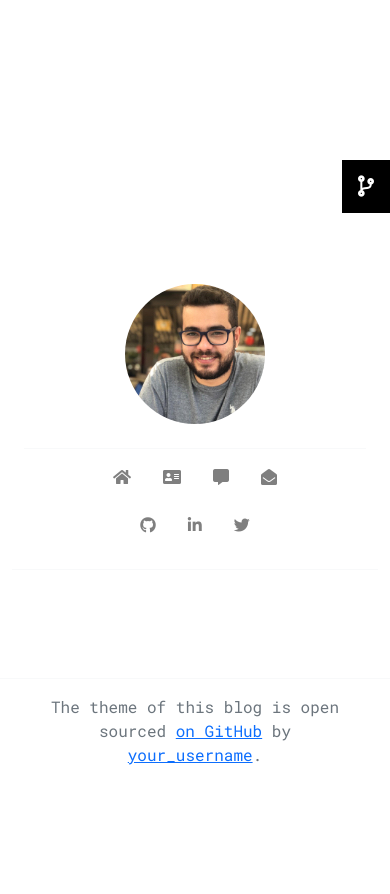
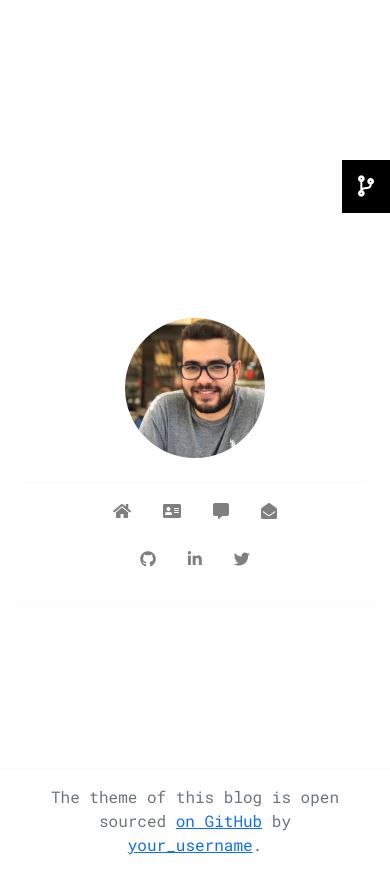
Before and after one commit to lbenicio/lbenicio-minimal-v1, a Jekyll site: the page built from index.md, in a window 390 px wide. Shown: the top 894 px of the page. Built offline with Jekyll 4.4.1, drawn with Linux system fonts in a browser that asks for light colours.

Commit message:
Update style.css

```diff
--- a/assets/style.css
+++ b/assets/style.css
@@ -30,4 +30,7 @@ nav>ul, ul.post-list {
     .fork-me {
         width: 3rem;
     }
+    .h-main {
+        height: 80vh;
+    }
 }
```
